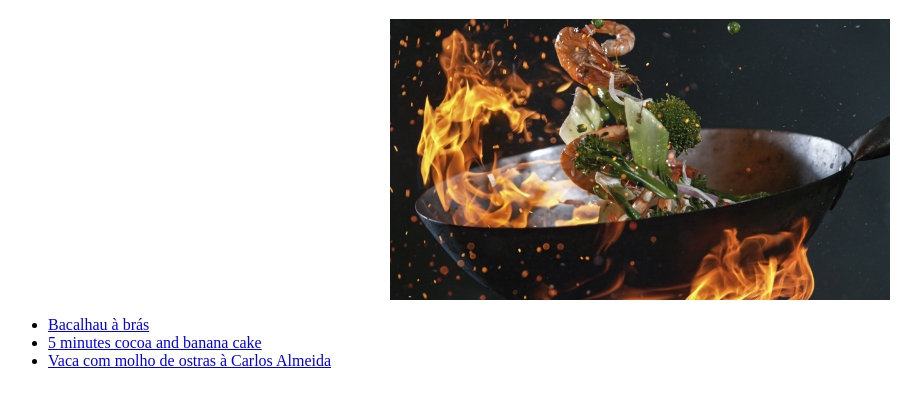
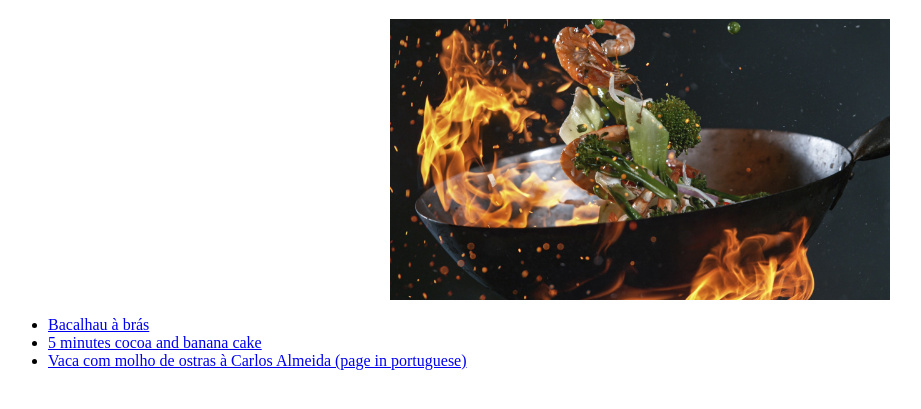
Before and after one commit to styx-em-up/odin-recipes, a plain HTML site: page index.html in a window 1280 px wide. Shown: the part 61-470 px from the top of the page, without its empty margins (0-921 px from the left). Drawn offline with Linux system fonts and the light colour scheme.

Commit message:
Change link description

```diff
--- a/index.html
+++ b/index.html
@@ -14,7 +14,7 @@
         <ul>
             <li><a href="recipes/bacalhau-a-bras.html">Bacalhau à brás</a></li>
             <li><a href="recipes/choc-banana-cake.html">5 minutes cocoa and banana cake</a></li>
-            <li><a href="recipes/vaca-molho-ostras.html">Vaca com molho de ostras à Carlos Almeida</a></li>
+            <li><a href="recipes/vaca-molho-ostras.html">Vaca com molho de ostras à Carlos Almeida (page in portuguese)</a></li>
         </ul>
     </body>
 
```
